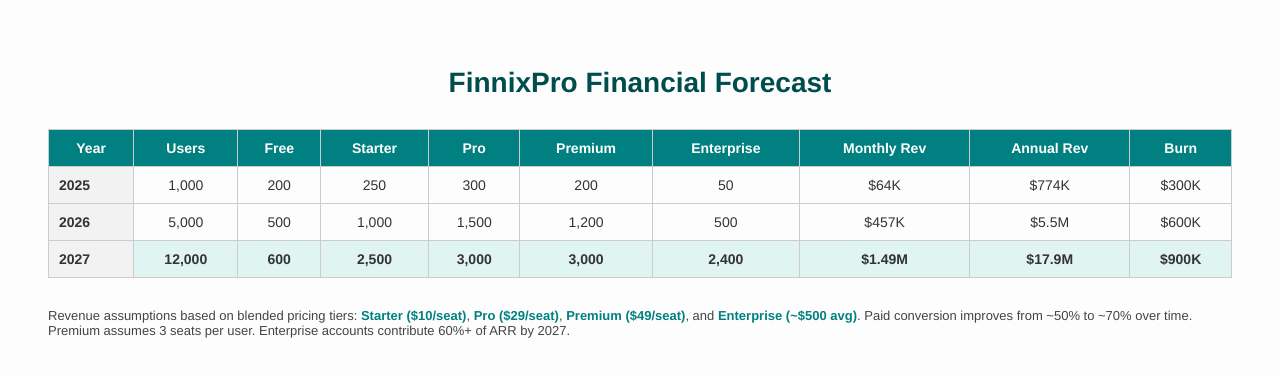
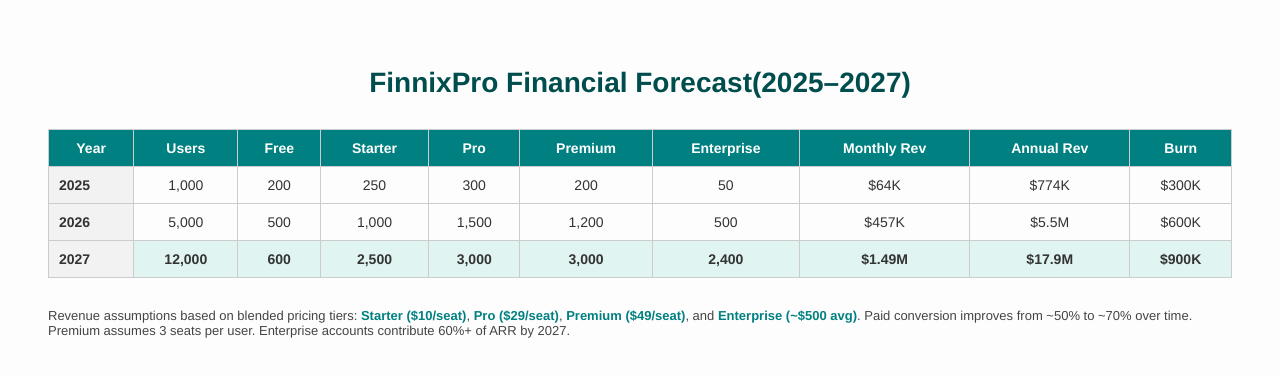
Before and after one commit to ronniearistil/FinnixPro-Financial-Forecast, a plain HTML site: page index.html in a window 1280 px wide. Drawn offline with Linux system fonts and the light colour scheme.

Commit message:
Update index.html

```diff
--- a/index.html
+++ b/index.html
@@ -53,7 +53,7 @@
 </head>
 <body>
 
-<h1>FinnixPro Financial Forecast</h1>
+<h1>FinnixPro Financial Forecast(2025–2027)</h1>
 
 <table>
   <thead>
```
